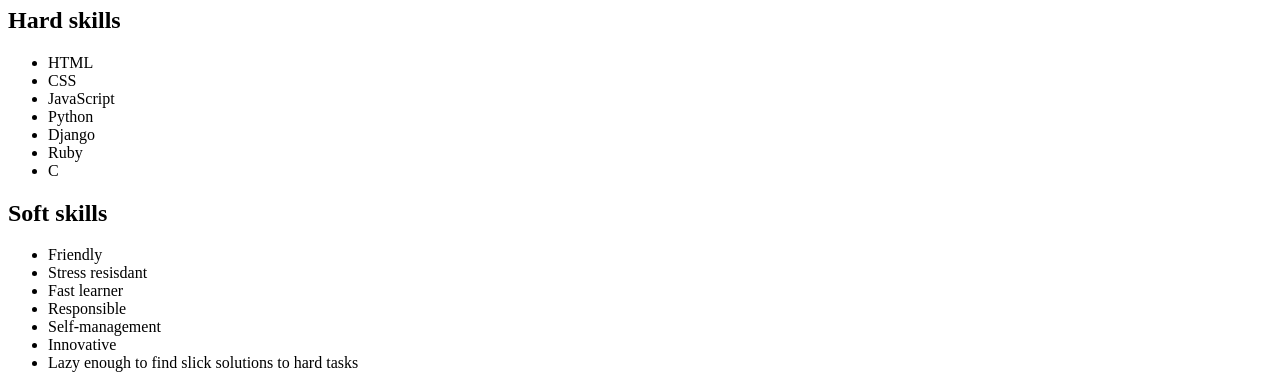
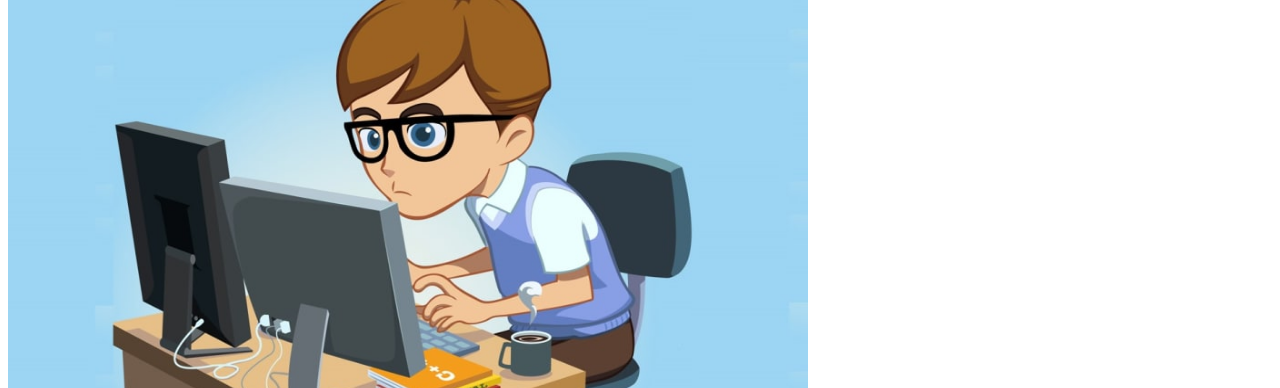
Before and after one commit to fugu69/cv, a plain HTML site: page index.html in a window 1280 px wide. Shown: the part 189-577 px from the top of the page. Drawn offline with Linux system fonts and the light colour scheme.

Commit message:
Add image to the main page

```diff
--- a/index.html
+++ b/index.html
@@ -12,6 +12,7 @@
         programming to make my dreams come true. My business experience helps me to see field of implementation
         programming skills to solve problems to help people and companies.
     </p>
+    <img src="./images/programmer.jpg" alt="Maximus Brutalis Photo" height="500" width="800">
     <h1>Skill set</h1>
     <h2>Hard skills</h2>
     <ul>
```
Also changed, not shown: images/programmer.jpg (added).
